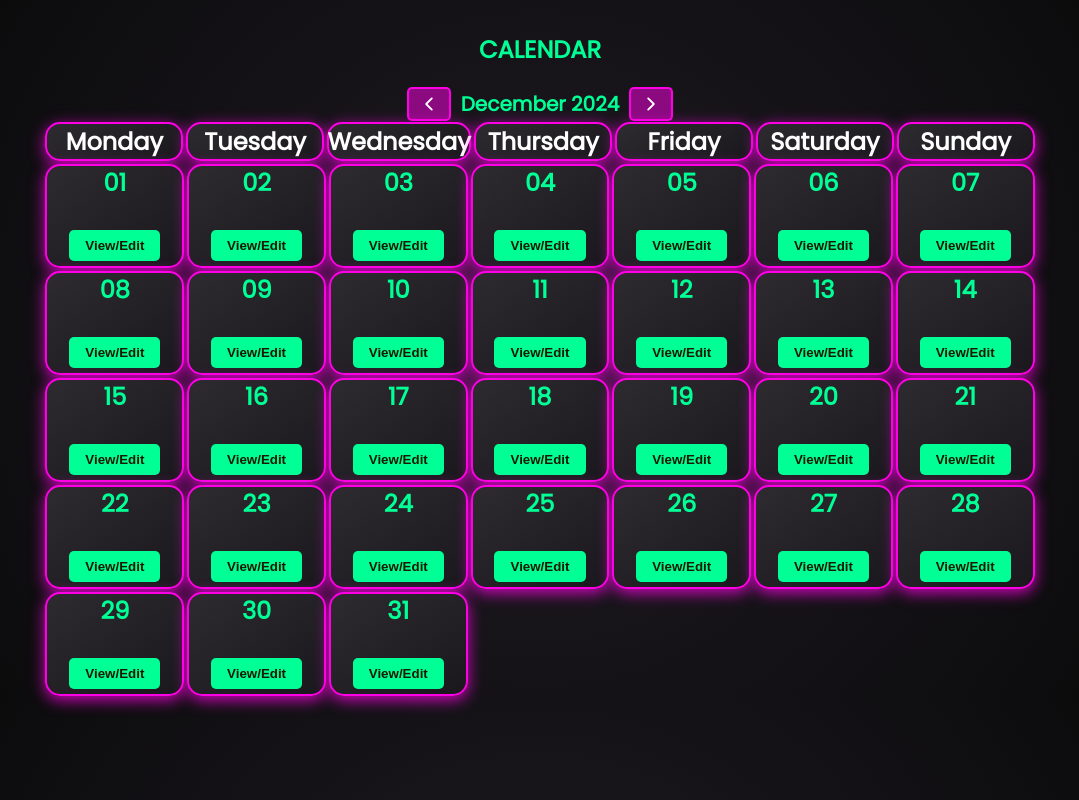
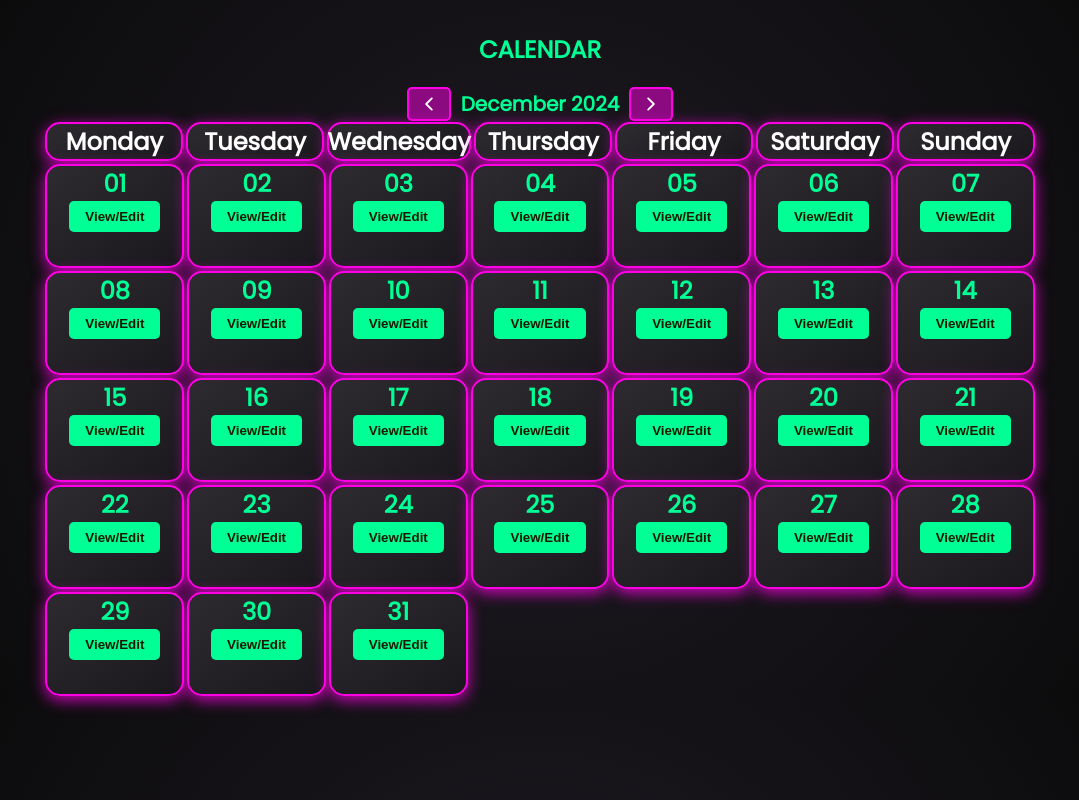
Before and after one commit to emuldaka/Calendar, a React (Create React App) app in the folder frontend/: page / in a window 1280 px wide. Shown: the whole page, without its empty margins (100-1179 px from the left). Built offline with nearby package versions, Linux system fonts and the light colour scheme; no server answers.

Commit message:
css pretest phase

```diff
--- a/frontend/src/App.css
+++ b/frontend/src/App.css
@@ -53,7 +53,6 @@ body {
   display: flex;
   text-align: start;
   flex-direction: column;
-  justify-content: flex-end;
   align-items: center;
   position: relative;
   transition: transform 0.3s, box-shadow 0.3s;
@@ -65,7 +64,7 @@ body {
 }
 
 .editButton {
-  margin-bottom: 0.3rem;
+  margin-bottom: auto;
   padding: 0.5rem 1rem;
   border: none;
   background-color: #00ff95;
@@ -82,24 +81,29 @@ body {
 }
 
 .cellTextContainer {
-  width: 10rem;
-  height: 10rem;
+  width: 100%;
+  height: 100%;
   display: flex;
-  text-align: start;
+
   flex-direction: column;
-  justify-content: flex-start;
+
   align-items: center;
   position: relative;
-  gap: 30px;
 }
 
 .cellText {
   display: flex;
   flex-direction: column;
   text-align: center;
-  justify-content: flex-start;
+
   top: 0;
   color: #00ff95;
+}
+
+.resultDiv {
+  color: #ff00e6;
+  font-weight: bold;
+  font-size: 18px;
 }
 
 .days {
@@ -306,12 +310,6 @@ input[type="checkbox"] {
   box-shadow: 0 0 10px #ff00e6;
 }
 
-.resultDiv {
-  color: #ff00e6;
-  font-weight: bold;
-  font-size: 18px;
-}
-
 /* Style the scrollbar container */
 ::-webkit-scrollbar {
   width: 12px; /* Width of the vertical scrollbar */
--- a/frontend/src/pages/Home.js
+++ b/frontend/src/pages/Home.js
@@ -127,10 +127,11 @@ function Home() {
             <div className="resultDiv">
               {result === 1 ? `1 Event` : result > 0 ? `${result} Events` : ""}
             </div>
+
+            <button className="editButton" onClick={handleClick} id={i}>
+              View/Edit
+            </button>
           </div>
-          <button className="editButton" onClick={handleClick} id={i}>
-            View/Edit
-          </button>
         </div>
       );
     }
--- a/package.json
+++ b/package.json
@@ -1,6 +1,6 @@
 {
   "scripts": {
-    "init": "concurrently \"cd backend && npm i\" \"cd frontend && npm i\"",
+    "build": "concurrently \"cd backend && npm i\" \"cd frontend && npm i\"",
     "start": "concurrently \"cd backend && npm start\" \"cd frontend && npm start\""
   },
   "devDependencies": {
```
Also changed, not shown: 2 other files (tests, documents, lock files or other folders).
